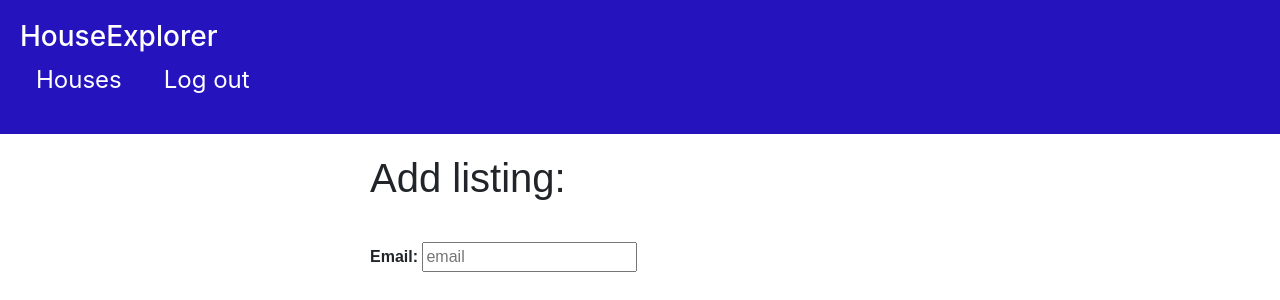
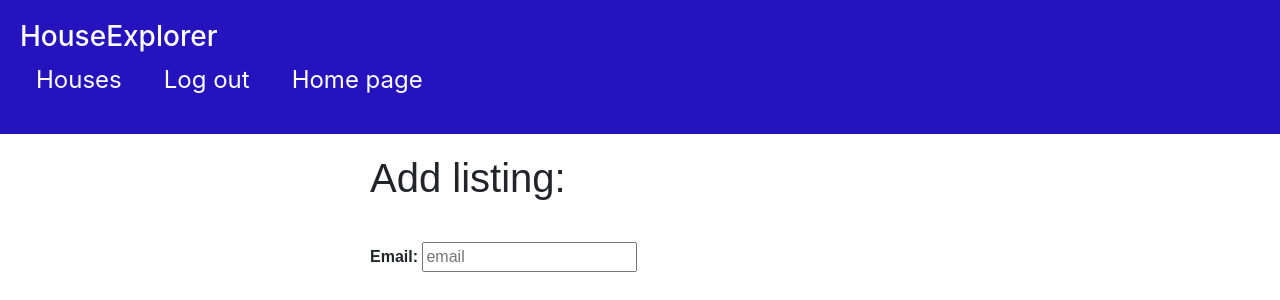
Before and after one commit to KayongoYongo/House_Explorer_Web-App, a Flask app: page /houses/1 in a window 1280 px wide. Shown: the top 300 px of the page. Run offline with Flask 3, Linux system fonts and the light colour scheme; the visitor is signed in with stand-in values (Sample User, id 1).

Commit message:
Updated the routes to include user ID in the URL

```diff
--- a/views/templates/base.html
+++ b/views/templates/base.html
@@ -17,11 +17,12 @@
     <nav>
       <ul>
         {% if user.is_authenticated %}
-          <li><a href="{{ url_for('site_views.house_page') }}">Houses</a></li>
+          <li><a href="{{ url_for('site_views.house_page', user_id=current_user.id) }}">Houses</a></li>
           <li><a href="{{ url_for('logout_blueprint.log_out') }}">Log out</a></li>
+          <li><a href="{{ url_for('site_views.home_page', user_id=current_user.id) }}">Home page</a></li>
         {% else %}
-        <li><a href="{{ url_for('site_views.about_page') }}">About</a></li>
-          <li><a href="{{ url_for('site_views.log_in') }}">Log in</a></li>
+          <li><a href="{{ url_for('site_views.about_page') }}">About</a></li>
+          <li><a href="{{ url_for('site_views.log_in')}}">Log in</a></li>
           <li><a href="{{ url_for('site_views.sign_page') }}">Sign up</a></li>
         {% endif %}
       </ul>
```
